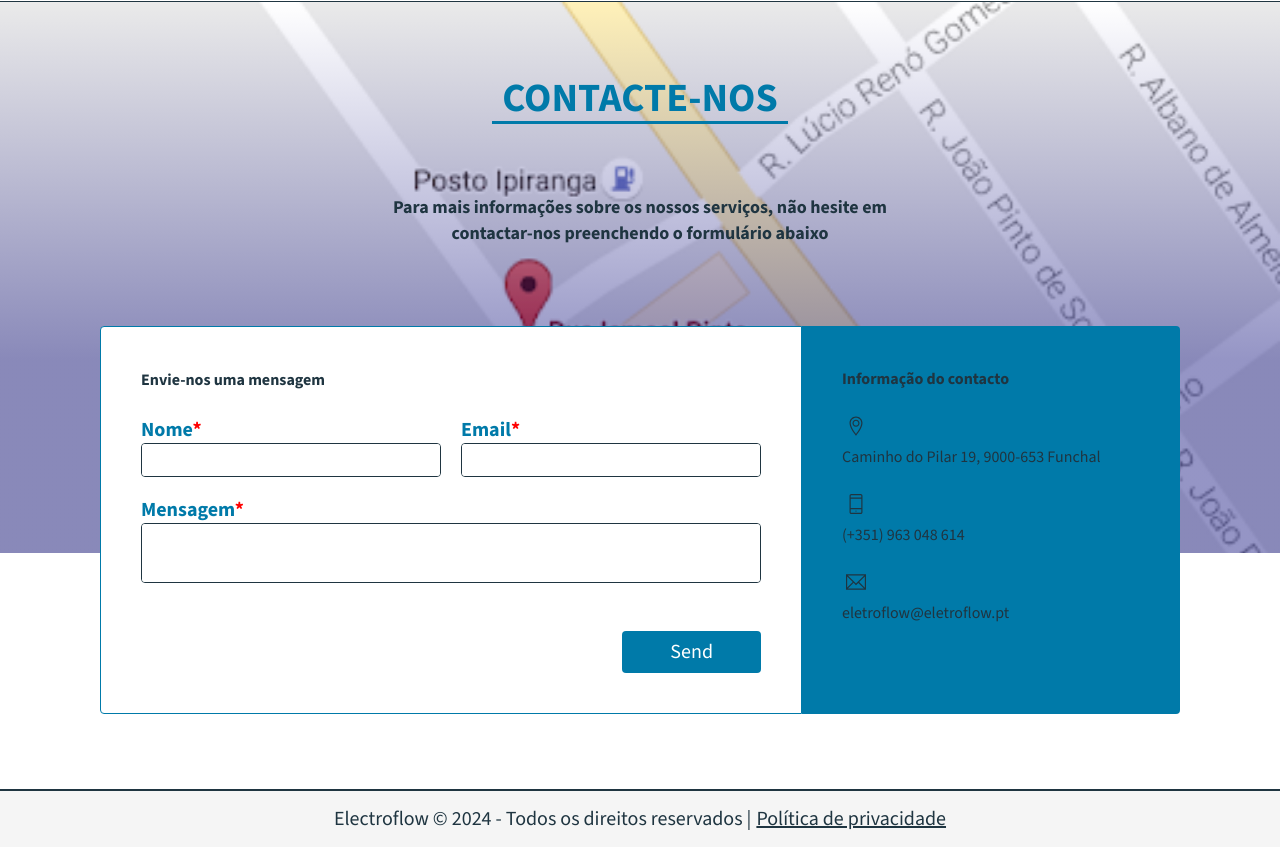
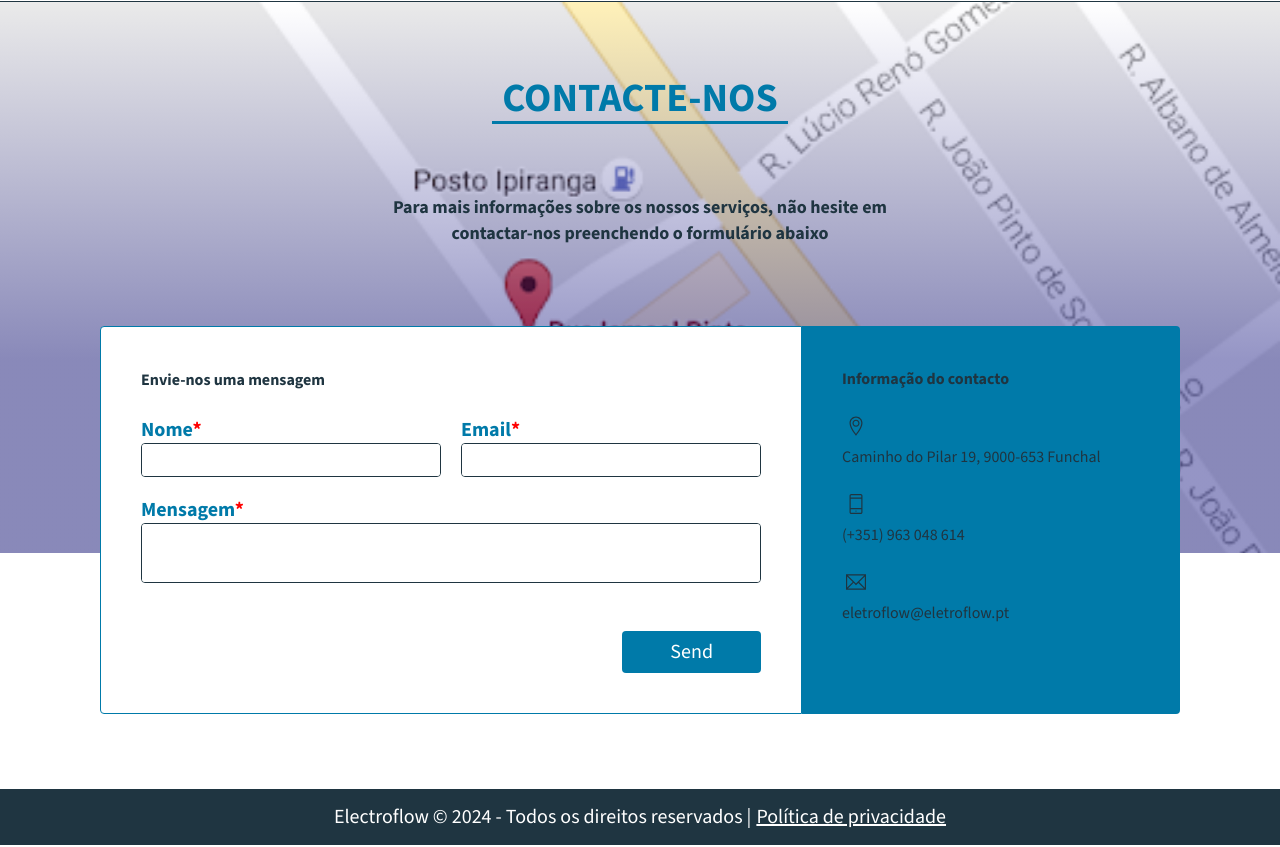
Before and after one commit to gandroide/electroflow-site, a React (Vite) app: page / in a window 1280 px wide. Shown: the part 7267-8114 px from the top of the page. Built offline with nearby package versions, Linux system fonts and the light colour scheme.

Commit message:
Correções de estilo no footer

```diff
--- a/src/components/Footer/styled.ts
+++ b/src/components/Footer/styled.ts
@@ -1,9 +1,11 @@
 import styled from 'styled-components';
 
 export const StyledFooterContent = styled.p`
-  display: flex;
-  justify-content: center;
   text-align: center;
+
+  & * {
+    color: #fff;
+  }
 `;
 
 export const StyledLinkButton = styled.button`
@@ -18,6 +20,5 @@ export const StyledFooterRights = styled.span`
 
 export const StyledFooter = styled.footer`
   padding: 15px;
-  background-color: #f5f5f5;
-  border-top: 2px solid ${({theme}) => theme.palette.thunder};
+  background-color: ${({theme}) => theme.palette.thunder};
 `;
```
